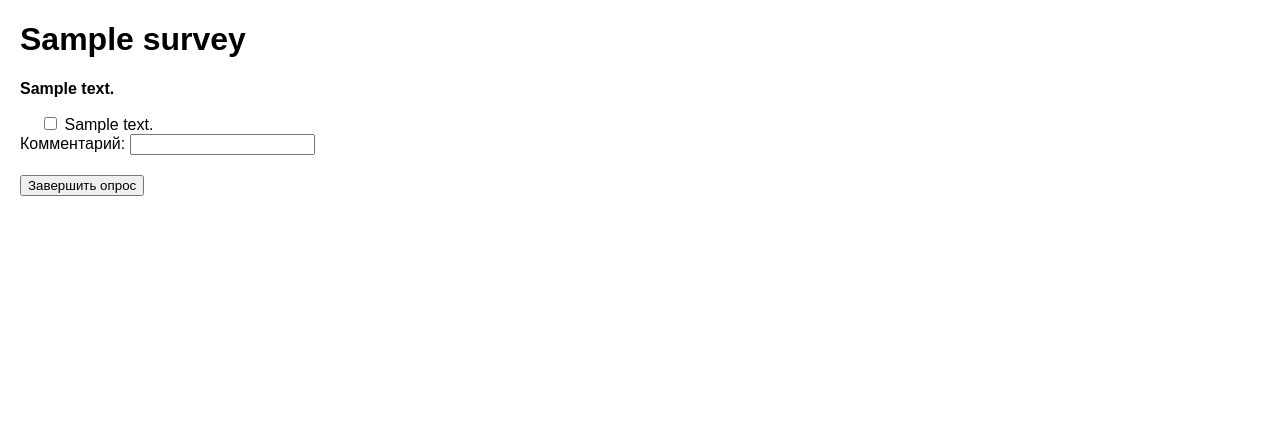
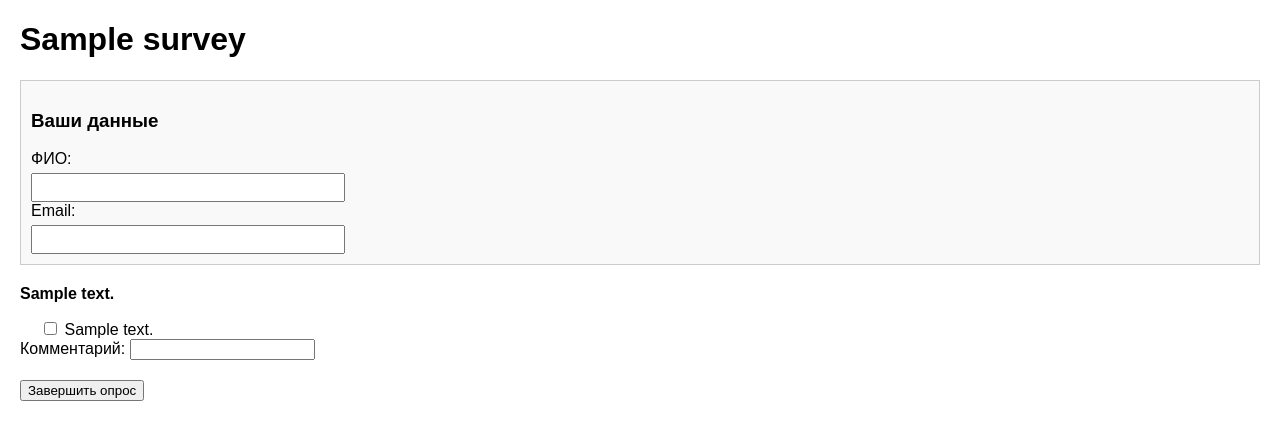
Before and after one commit to Aliceggggg/questionnaire, a Flask app: page /survey/1/take in a window 1280 px wide. Shown: the top 440 px of the page. Run offline with Flask 3, Linux system fonts and the light colour scheme; tables that the repository leaves empty hold one stand-in row (values such as "Sample post").

Commit message:
Add files via upload

```diff
--- a/templates/survey_editor.html
+++ b/templates/survey_editor.html
@@ -22,14 +22,14 @@
         </div>
         <br>
         <div id="questions_container">
-      <!-- Здесь будут динамически добавляться блоки вопросов -->
+            <!-- Здесь будут добавляться блоки вопросов -->
         </div>
         <button type="button" onclick="addQuestion()">Добавить вопрос</button>
         <br><br>
         <input type="submit" value="Создать опрос">
     </form>
 
-  <!-- Шаблон вопроса -->
+    <!-- Шаблон блока вопроса -->
     <template id="question_template">
         <div class="question-block" data-index="__index__">
             <h3>Вопрос __number__</h3>
@@ -70,7 +70,6 @@
             container.appendChild(wrapper.firstElementChild);
             questionCount++;
         }
-
         function addOption(button) {
             const questionBlock = button.closest(".question-block");
             const optionsDiv = questionBlock.querySelector(".options");
@@ -81,7 +80,6 @@
             newOptionDiv.innerHTML = `<input type="text" name="questions[${index}][options][]" placeholder="Вариант ${optionCount}" required>`;
             optionsDiv.appendChild(newOptionDiv);
         }
-
         function removeQuestion(button) {
             const questionBlock = button.closest(".question-block");
             questionBlock.remove();
--- a/templates/survey_take.html
+++ b/templates/survey_take.html
@@ -7,11 +7,36 @@
          body { font-family: Arial, sans-serif; margin: 20px; }
          .question { margin-bottom: 20px; }
          .option { margin-left: 20px; }
+         .required-fields {
+             margin-bottom: 20px;
+             padding: 10px;
+             border: 1px solid #ccc;
+             background-color: #f9f9f9;
+         }
+         .required-fields label {
+             display: block;
+             margin-bottom: 5px;
+         }
+         .required-fields input {
+             width: 300px;
+             padding: 5px;
+         }
     </style>
 </head>
 <body>
     <h1>{{ survey.title }}</h1>
     <form method="POST">
+         <!-- Блок с обязательными данными -->
+         <div class="required-fields">
+             <h3>Ваши данные</h3>
+             <label for="full_name">ФИО:</label>
+             <input type="text" id="full_name" name="full_name" required>
+
+             <label for="email">Email:</label>
+             <input type="email" id="email" name="email" required>
+         </div>
+
+         <!-- Блок с вопросами опроса -->
          {% for question in survey.questions %}
            <div class="question">
                <p><strong>{{ question.text }}</strong></p>
```
Also changed, not shown: templates/index.html (+5 -7 lines). Lines whose indentation alone changed are shown as unchanged.
